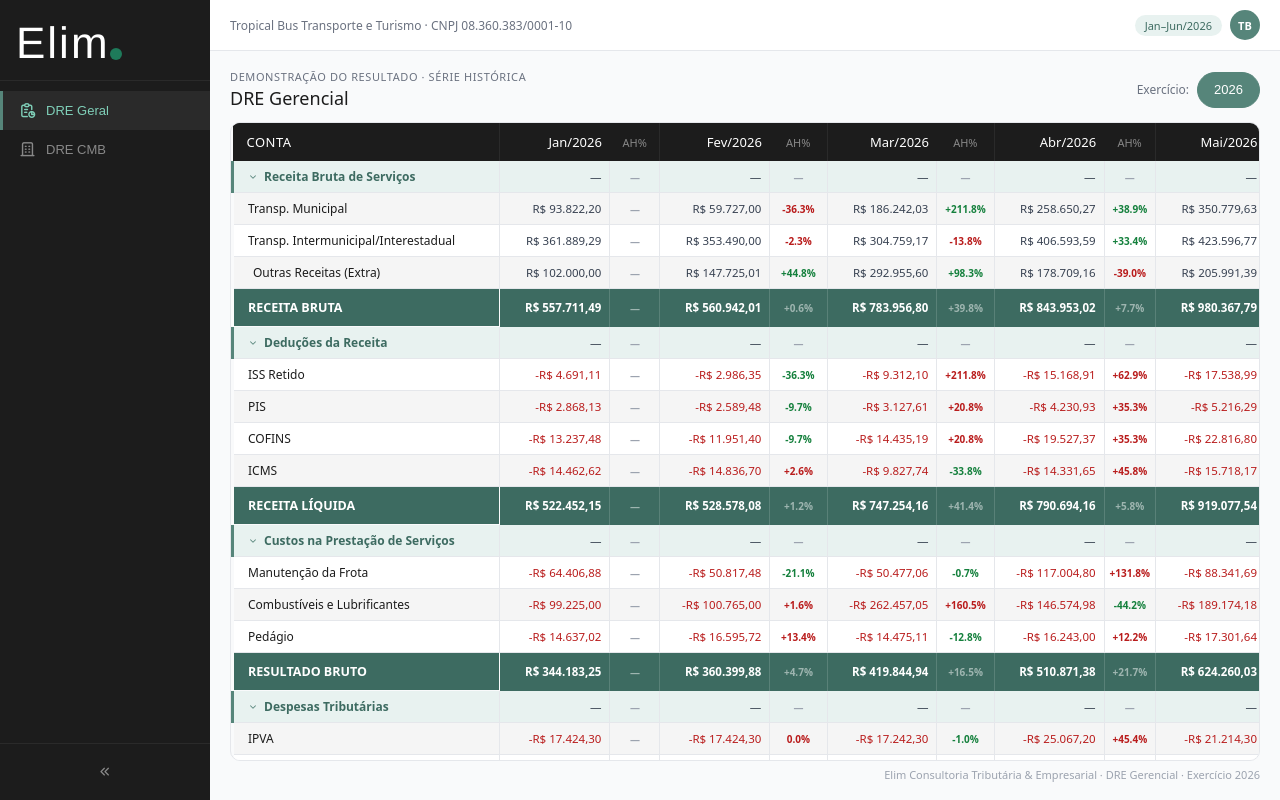
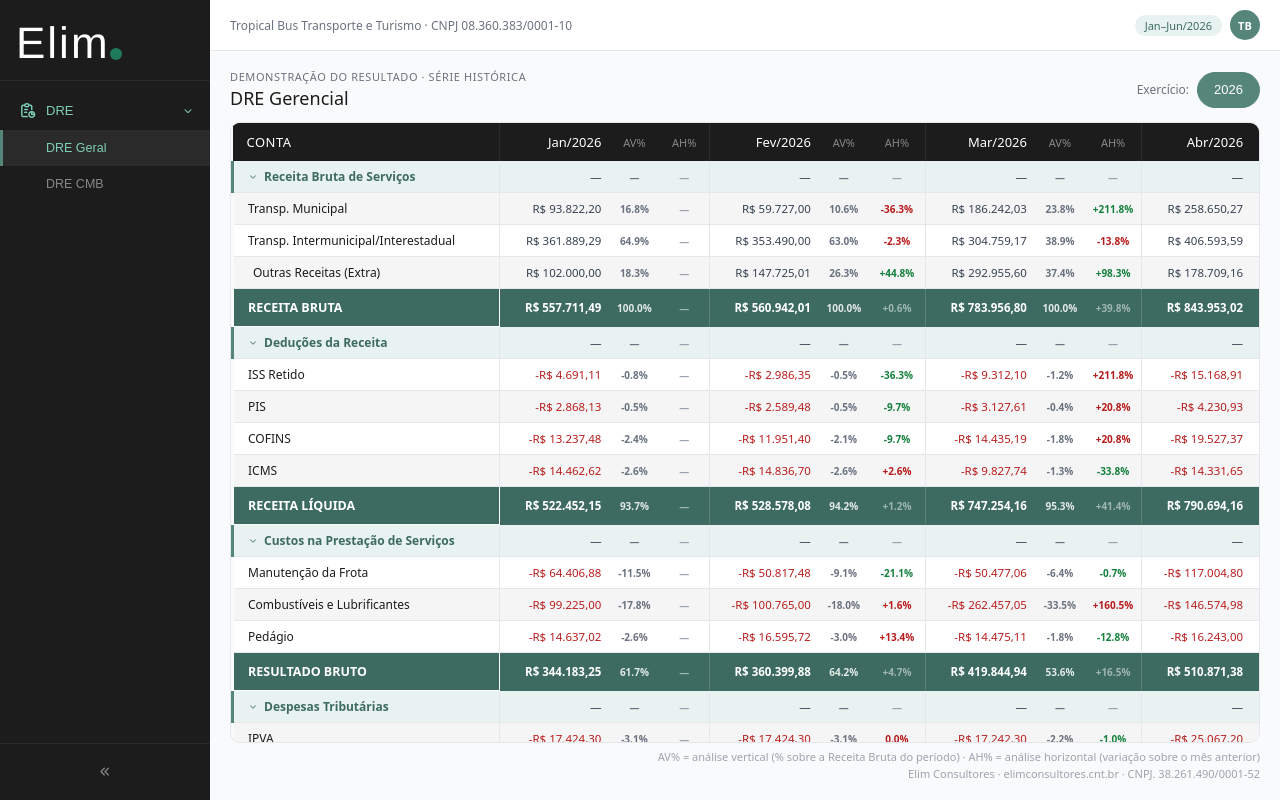
Before and after one commit to Victor-Vieira01/dre_tropicalbus, a React (Vite) app: page / in a window 1280 px wide. Built offline with nearby package versions, Linux system fonts and the light colour scheme.

Commit message:
Update App.jsx
atualização de estrutura

```diff
--- a/src/App.jsx
+++ b/src/App.jsx
@@ -7,6 +7,8 @@ const SIDEBAR_BG="#1C1C1C";
 
 const fmt = v => new Intl.NumberFormat("pt-BR",{minimumFractionDigits:2,maximumFractionDigits:2}).format(v);
 const fmtPct = v => (v==null||!isFinite(v)) ? "—" : (v>0?"+":"")+v.toFixed(1)+"%";
+// Análise Vertical: percentual sobre a Receita Bruta, mantendo o sinal da linha (sem "+")
+const fmtAv = v => (v==null||!isFinite(v)) ? "—" : v.toFixed(1)+"%";
 const sumObj = o => Object.values(o).reduce((a,v)=>a+v,0);
 
 const GLOBAL_CSS = `
@@ -36,10 +38,12 @@ const GLOBAL_CSS = `
   .col-label{min-width:180px;width:22%}
   .col-val{min-width:100px}
   .col-ah{min-width:50px;width:5%}
+  .col-av{min-width:50px;width:5%}
   .col-total{min-width:110px}
   .cmb-table{border-collapse:collapse;width:100%;min-width:820px;table-layout:auto}
   .cmb-col-label{min-width:180px;width:20%}
   .cmb-col-val{min-width:90px}
+  .cmb-col-av{min-width:50px}
   .cmb-col-total{min-width:100px}
   .sticky-header{position:sticky;top:0;z-index:3}
   .sticky-col{position:sticky;left:0;z-index:2}
@@ -282,6 +286,27 @@ function ValCell({v,isFinal,isMarco,isGrupo,style={}}) {
   );
 }
 
+// Célula de Análise Vertical (AV%): percentual da linha sobre a Receita Bruta do período
+function AvCell({v,base,isFinal,isMarco,isGrupo,bg,style={}}) {
+  const pct=(!isGrupo&&v!=null&&v!==0&&base)?(v/base)*100:null;
+  const color=(isFinal||isMarco)?"rgba(255,255,255,0.85)":"#6b7280";
+  return (
+    <td style={{padding:isFinal?"12px 5px":"7px 5px",textAlign:"center",fontSize:10,fontWeight:(isFinal||isMarco)?700:600,color,background:bg,whiteSpace:"nowrap",...style}}>
+      {fmtAv(pct)}
+    </td>
+  );
+}
+
+// Rodapé padrão — idêntico em todas as abas
+function Rodape() {
+  return (
+    <p style={{fontSize:11,color:"#9ca3af",marginTop:6,textAlign:"right",flexShrink:0,lineHeight:1.5}}>
+      AV% = análise vertical (% sobre a Receita Bruta do período) · AH% = análise horizontal (variação sobre o mês anterior)<br/>
+      Elim Consultores · elimconsultores.cnt.br · CNPJ. 38.261.490/0001-52
+    </p>
+  );
+}
+
 function DREMensal({periodos,canonical,maps,consolidado,ano,collapsed,toggleGrupo}) {
   let curGrupo=null; const visRows=[];
   canonical.forEach(r=>{
@@ -289,6 +314,7 @@ function DREMensal({periodos,canonical,maps,consolidado,ano,collapsed,toggleGrup
     else if(r.tipo==="marco"||r.tipo==="final"){visRows.push({...r});}
     else{if(!collapsed.has(curGrupo))visRows.push({...r});}
   });
+  const baseTotal=consolidado.recBruta;
   return (
     <div className="table-scroll">
       <table className="dre-table">
@@ -297,9 +323,11 @@ function DREMensal({periodos,canonical,maps,consolidado,ano,collapsed,toggleGrup
             <th className="sticky-col sticky-header col-label" style={{padding:"10px 14px",textAlign:"left",fontSize:13,color:"#fff",fontWeight:500,textTransform:"uppercase",letterSpacing:"0.5px",background:SIDEBAR_BG,borderRight:"1px solid #2a2a2a"}}>Conta</th>
             {periodos.map((p,i)=>[
               <th key={"hv"+i} className="col-val" style={{padding:"10px 8px",textAlign:"right",fontSize:13,color:"#fff",fontWeight:500,whiteSpace:"nowrap"}}>{p.label}</th>,
+              <th key={"hav"+i} className="col-av" style={{padding:"10px 5px",textAlign:"center",fontSize:11,color:"#888",fontWeight:400}}>AV%</th>,
               <th key={"ha"+i} className="col-ah" style={{padding:"10px 5px",textAlign:"center",fontSize:11,color:"#888",fontWeight:400,borderRight:i<periodos.length-1?"1px solid #2a2a2a":"none"}}>AH%</th>,
             ])}
             <th className="col-total" style={{padding:"10px 12px",textAlign:"right",fontSize:13,color:"#fff",fontWeight:700,whiteSpace:"nowrap",borderLeft:"2px solid #2a2a2a",background:"#2a2a2a"}}>Total {ano}</th>
+            <th className="col-av" style={{padding:"10px 5px",textAlign:"center",fontSize:11,color:"#888",fontWeight:400,background:"#2a2a2a"}}>AV%</th>
           </tr>
         </thead>
         <tbody>
@@ -343,7 +371,8 @@ function DREMensal({periodos,canonical,maps,consolidado,ano,collapsed,toggleGrup
                   }
                   const sep=isMarco||isFinal?"rgba(255,255,255,0.15)":BORDER;
                   return [
-                    <ValCell key={"v"+pi} v={v} isFinal={isFinal} isMarco={isMarco} style={{background:bg,borderRight:`1px solid ${sep}`}}/>,
+                    <ValCell key={"v"+pi} v={v} isFinal={isFinal} isMarco={isMarco} style={{background:bg}}/>,
+                    <AvCell key={"av"+pi} v={v} base={maps[pi].recBruta} isFinal={isFinal} isMarco={isMarco} isGrupo={isGrupo} bg={bg}/>,
                     <td key={"a"+pi} style={{padding:isFinal?"12px 5px":"7px 5px",textAlign:"center",fontSize:10,fontWeight:700,color:ahC,background:bg,whiteSpace:"nowrap",borderRight:pi<periodos.length-1?`1px solid ${sep}`:"none"}}>
                       {(pi===0||isGrupo)?"—":fmtPct(ahPct)}
                     </td>,
@@ -352,8 +381,11 @@ function DREMensal({periodos,canonical,maps,consolidado,ano,collapsed,toggleGrup
                 {(()=>{
                   const tot=consolidado[row.id]??null;
                   const tBg=isFinal?BRAND_D:isMarco?BRAND_D:isGrupo?BRAND_L:"#f4f7f6";
-                  return <ValCell v={tot} isFinal={isFinal} isMarco={isMarco} isGrupo={isGrupo}
-                    style={{borderLeft:`2px solid ${isFinal||isMarco?"rgba(255,255,255,0.2)":"#d1dbd8"}`,background:tBg,padding:isFinal?"12px 12px":"7px 12px"}}/>;
+                  return [
+                    <ValCell key="tv" v={tot} isFinal={isFinal} isMarco={isMarco} isGrupo={isGrupo}
+                      style={{borderLeft:`2px solid ${isFinal||isMarco?"rgba(255,255,255,0.2)":"#d1dbd8"}`,background:tBg,padding:isFinal?"12px 12px":"7px 12px"}}/>,
+                    <AvCell key="ta" v={tot} base={baseTotal} isFinal={isFinal} isMarco={isMarco} isGrupo={isGrupo} bg={tBg}/>,
+                  ];
                 })()}
               </tr>
             );
@@ -387,7 +419,7 @@ function DREPage() {
         </div>
       </div>
       <DREMensal periodos={periodos} canonical={canonical} maps={maps} consolidado={consolidado} ano={ano} collapsed={collapsed} toggleGrupo={toggleGrupo}/>
-      <p style={{fontSize:11,color:"#9ca3af",marginTop:6,textAlign:"right",flexShrink:0}}>Elim Consultoria Tributária &amp; Empresarial · DRE Gerencial · Exercício {ano}</p>
+      <Rodape/>
     </div>
   );
 }
@@ -517,10 +549,12 @@ function CMBPage() {
           <thead>
             <tr style={{background:SIDEBAR_BG}} className="sticky-header">
               <th className="sticky-col sticky-header cmb-col-label" style={{padding:"10px 14px",textAlign:"left",fontSize:13,color:"#fff",fontWeight:500,textTransform:"uppercase",letterSpacing:"0.5px",background:SIDEBAR_BG,borderRight:"1px solid #2a2a2a"}}>Conta</th>
-              {CMB_ESCALAS.map((e,i)=>(
-                <th key={e.id} className="cmb-col-val" style={{padding:"10px 8px",textAlign:"right",fontSize:13,color:"#fff",fontWeight:500,whiteSpace:"nowrap",borderRight:i<CMB_ESCALAS.length-1?"1px solid #2a2a2a":"none"}}>{e.label}<br/><span style={{fontSize:10,fontWeight:400,color:"#888"}}>{e.sub}</span></th>
-              ))}
+              {CMB_ESCALAS.map((e,i)=>[
+                <th key={e.id} className="cmb-col-val" style={{padding:"10px 8px",textAlign:"right",fontSize:13,color:"#fff",fontWeight:500,whiteSpace:"nowrap"}}>{e.label}<br/><span style={{fontSize:10,fontWeight:400,color:"#888"}}>{e.sub}</span></th>,
+                <th key={e.id+"av"} className="cmb-col-av" style={{padding:"10px 5px",textAlign:"center",fontSize:11,color:"#888",fontWeight:400,borderRight:i<CMB_ESCALAS.length-1?"1px solid #2a2a2a":"none"}}>AV%</th>,
+              ])}
               <th className="cmb-col-total" style={{padding:"10px 12px",textAlign:"right",fontSize:13,color:"#fff",fontWeight:700,borderLeft:"2px solid #2a2a2a",background:"#2a2a2a",whiteSpace:"nowrap"}}>Total<br/><span style={{fontSize:10,fontWeight:400,color:"#888"}}>{per.label}</span></th>
+              <th className="cmb-col-av" style={{padding:"10px 5px",textAlign:"center",fontSize:11,color:"#888",fontWeight:400,background:"#2a2a2a"}}>AV%</th>
             </tr>
           </thead>
           <tbody>
@@ -545,12 +579,18 @@ function CMBPage() {
                   </td>
                   {CMB_ESCALAS.map((e,ei)=>{
                     const v=getV(row,e.id);
-                    return <ValCell key={e.id} v={v} isFinal={isFinal} isMarco={isMarco} style={{borderRight:ei<CMB_ESCALAS.length-1?`1px solid ${sep}`:"none",background:bg}}/>;
+                    return [
+                      <ValCell key={e.id} v={v} isFinal={isFinal} isMarco={isMarco} style={{background:bg}}/>,
+                      <AvCell key={e.id+"av"} v={v} base={byE[e.id]?.rec_bruta} isFinal={isFinal} isMarco={isMarco} isGrupo={isGrupo} bg={bg} style={{borderRight:ei<CMB_ESCALAS.length-1?`1px solid ${sep}`:"none"}}/>,
+                    ];
                   })}
                   {(()=>{
                     const v=getV(row,null);
                     const tBg=isFinal?BRAND_D:isMarco?BRAND_D:isGrupo?BRAND_L:"#f4f7f6";
-                    return <ValCell v={v} isFinal={isFinal} isMarco={isMarco} isGrupo={isGrupo} style={{borderLeft:`2px solid ${isFinal||isMarco?"rgba(255,255,255,0.2)":"#d1dbd8"}`,background:tBg,padding:isFinal?"12px 12px":"7px 12px"}}/>;
+                    return [
+                      <ValCell key="tv" v={v} isFinal={isFinal} isMarco={isMarco} isGrupo={isGrupo} style={{borderLeft:`2px solid ${isFinal||isMarco?"rgba(255,255,255,0.2)":"#d1dbd8"}`,background:tBg,padding:isFinal?"12px 12px":"7px 12px"}}/>,
+                      <AvCell key="ta" v={v} base={tot.rec_bruta} isFinal={isFinal} isMarco={isMarco} isGrupo={isGrupo} bg={tBg}/>,
+                    ];
                   })()}
                 </tr>
               );
@@ -558,7 +598,7 @@ function CMBPage() {
           </tbody>
         </table>
       </div>
-      <p style={{fontSize:11,color:"#9ca3af",marginTop:6,textAlign:"right",flexShrink:0}}>Elim Consultoria Tributária &amp; Empresarial · DRE CMB · {per.label}</p>
+      <Rodape/>
     </div>
   );
 }
@@ -588,15 +628,38 @@ function LogoElim({ collapsed }) {
   );
 }
 
+// Período exibido no topo: calculado a partir das competências carregadas (primeira → última)
+function fmtPeriodo(lista) {
+  if(!lista||!lista.length) return "—";
+  const [m1,a1]=lista[0].label.split("/"), [m2,a2]=lista[lista.length-1].label.split("/");
+  if(lista.length===1) return `${m1}/${a1}`;
+  return a1===a2 ? `${m1}–${m2}/${a1}` : `${m1}/${a1}–${m2}/${a2}`;
+}
+
 // ── APP ──────────────────────────────────────────────────────────
-const PAGES=["DRE Geral","DRE CMB"];
-const ICONS={"DRE Geral":"ti-report","DRE CMB":"ti-building"};
+// Menu lateral: itens com "children" viram grupos expansíveis (sub-abas).
+// Para incluir novas abas no futuro (ex.: Balanço, Indicadores), basta adicionar um item aqui
+// e renderizar a página correspondente no bloco de páginas ao final do App.
+const MENU=[
+  {id:"dre",label:"DRE",icon:"ti-report",children:[
+    {id:"DRE Geral",label:"DRE Geral"},
+    {id:"DRE CMB",label:"DRE CMB"},
+  ]},
+];
 
 export default function App() {
   const [page,setPage]=useState("DRE Geral");
   const [sideOpen,setSideOpen]=useState(true);
   const [mobileOpen,setMobileOpen]=useState(false);
+  const [openG,setOpenG]=useState(new Set(["dre"]));
   const goTo=p=>{setPage(p);setMobileOpen(false);};
+  // DRE CMB usa a sua própria série; as demais telas usam a série da DRE Geral
+  const periodoTopo=page==="DRE CMB"?fmtPeriodo(CMB_RAW):fmtPeriodo(RAW);
+  const toggleMenuGroup=id=>{
+    // Com a barra recolhida, clicar no grupo expande a barra e abre o grupo
+    if(!sideOpen){setSideOpen(true);setOpenG(s=>new Set(s).add(id));return;}
+    setOpenG(s=>{const n=new Set(s);n.has(id)?n.delete(id):n.add(id);return n;});
+  };
   return (
     <>
       <GlobalStyle/>
@@ -607,13 +670,37 @@ export default function App() {
             <LogoElim collapsed={!sideOpen}/>
             <span style={{display:"none",color:"#fff",fontSize:13,fontWeight:600}}>Elim Consultores</span>
           </div>
-          <nav style={{flex:1,padding:"10px 0"}}>
-            {PAGES.map(p=>(
-              <button key={p} onClick={()=>goTo(p)} style={{display:"flex",alignItems:"center",gap:10,width:"100%",padding:sideOpen?"11px 16px":"11px 13px",background:page===p?"#2a2a2a":"transparent",border:"none",cursor:"pointer",color:page===p?"#7fcfb8":"#888",fontSize:13,fontWeight:page===p?500:400,textAlign:"left",borderLeft:page===p?`3px solid ${BRAND}`:"3px solid transparent",transition:"all 0.15s"}}>
-                <i className={`ti ${ICONS[p]}`} style={{fontSize:17,flexShrink:0}}/>
-                {sideOpen&&<span style={{whiteSpace:"nowrap",overflow:"hidden",textOverflow:"ellipsis"}}>{p}</span>}
-              </button>
-            ))}
+          <nav style={{flex:1,padding:"10px 0",overflowY:"auto"}}>
+            {MENU.map(item=>{
+              if(!item.children){
+                const ativo=page===item.id;
+                return (
+                  <button key={item.id} onClick={()=>goTo(item.id)} style={{display:"flex",alignItems:"center",gap:10,width:"100%",padding:sideOpen?"11px 16px":"11px 13px",background:ativo?"#2a2a2a":"transparent",border:"none",cursor:"pointer",color:ativo?"#7fcfb8":"#888",fontSize:13,fontWeight:ativo?500:400,textAlign:"left",borderLeft:ativo?`3px solid ${BRAND}`:"3px solid transparent",transition:"all 0.15s"}}>
+                    <i className={`ti ${item.icon}`} style={{fontSize:17,flexShrink:0}}/>
+                    {sideOpen&&<span style={{whiteSpace:"nowrap",overflow:"hidden",textOverflow:"ellipsis"}}>{item.label}</span>}
+                  </button>
+                );
+              }
+              const aberto=openG.has(item.id)&&sideOpen;
+              const filhoAtivo=item.children.some(c=>c.id===page);
+              return (
+                <div key={item.id}>
+                  <button onClick={()=>toggleMenuGroup(item.id)} aria-expanded={aberto} style={{display:"flex",alignItems:"center",gap:10,width:"100%",padding:sideOpen?"11px 16px":"11px 13px",background:"transparent",border:"none",cursor:"pointer",color:filhoAtivo?"#7fcfb8":"#888",fontSize:13,fontWeight:filhoAtivo?500:400,textAlign:"left",borderLeft:(filhoAtivo&&!sideOpen)?`3px solid ${BRAND}`:"3px solid transparent",transition:"all 0.15s"}}>
+                    <i className={`ti ${item.icon}`} style={{fontSize:17,flexShrink:0}}/>
+                    {sideOpen&&<span style={{whiteSpace:"nowrap",overflow:"hidden",textOverflow:"ellipsis",flex:1}}>{item.label}</span>}
+                    {sideOpen&&<i className={`ti ${aberto?"ti-chevron-down":"ti-chevron-right"}`} style={{fontSize:12,flexShrink:0}}/>}
+                  </button>
+                  {aberto&&item.children.map(c=>{
+                    const ativo=page===c.id;
+                    return (
+                      <button key={c.id} onClick={()=>goTo(c.id)} style={{display:"flex",alignItems:"center",width:"100%",padding:"9px 16px 9px 43px",background:ativo?"#2a2a2a":"transparent",border:"none",cursor:"pointer",color:ativo?"#7fcfb8":"#888",fontSize:12.5,fontWeight:ativo?500:400,textAlign:"left",borderLeft:ativo?`3px solid ${BRAND}`:"3px solid transparent",transition:"all 0.15s"}}>
+                        <span style={{whiteSpace:"nowrap",overflow:"hidden",textOverflow:"ellipsis"}}>{c.label}</span>
+                      </button>
+                    );
+                  })}
+                </div>
+              );
+            })}
           </nav>
           <div style={{padding:"10px",borderTop:"1px solid #2a2a2a"}}>
             <button onClick={()=>setSideOpen(o=>!o)} style={{background:"transparent",border:"none",color:"#888",cursor:"pointer",fontSize:16,padding:6,display:"flex",alignItems:"center",justifyContent:"center",width:"100%"}} aria-label="Toggle sidebar">
@@ -631,7 +718,7 @@ export default function App() {
               <p className="topbar-label-short" style={{fontSize:12,color:MUTED,margin:0,display:"none"}}>Tropical Bus</p>
             </div>
             <div style={{display:"flex",alignItems:"center",gap:8,flexShrink:0}}>
-              <span className="period-badge" style={{fontSize:11,background:BRAND_L,color:BRAND_D,padding:"3px 10px",borderRadius:20,fontWeight:500,whiteSpace:"nowrap"}}>Jan–Jun/2026</span>
+              <span className="period-badge" style={{fontSize:11,background:BRAND_L,color:BRAND_D,padding:"3px 10px",borderRadius:20,fontWeight:500,whiteSpace:"nowrap"}}>{periodoTopo}</span>
               <div style={{width:30,height:30,borderRadius:"50%",background:BRAND,display:"flex",alignItems:"center",justifyContent:"center",fontSize:11,fontWeight:600,color:"#fff"}}>TB</div>
             </div>
           </div>
```
